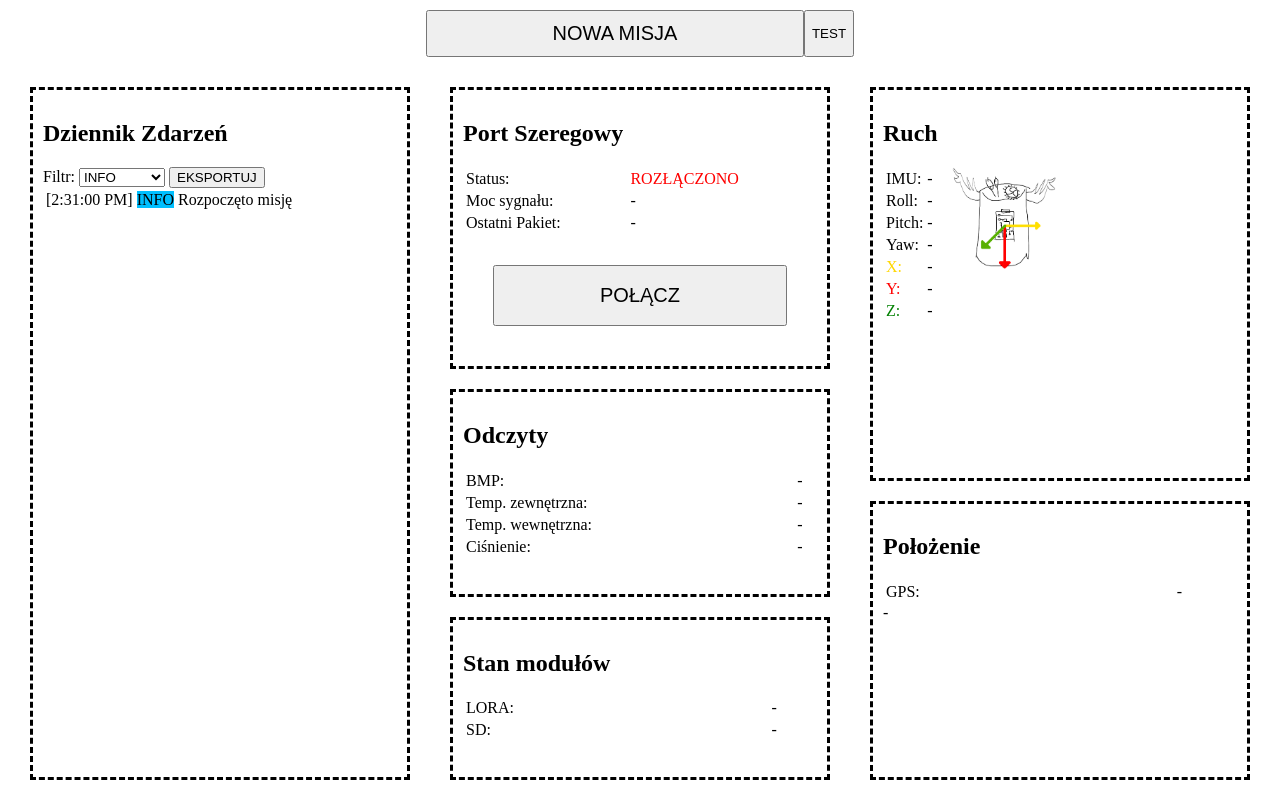
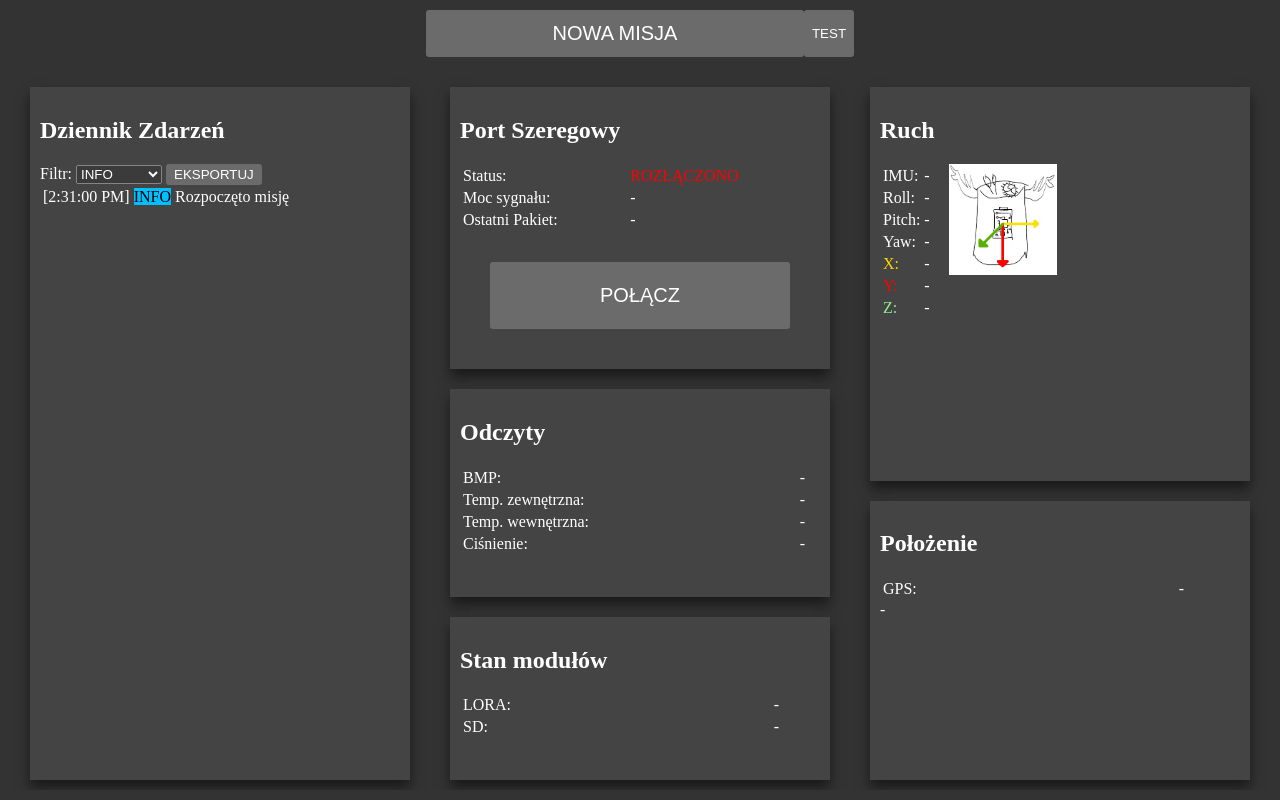
Before and after one commit to Asapros/spacereeds-plotter, a SvelteKit app: page / in a window 1280 px wide. Built offline with nearby package versions, Linux system fonts and the light colour scheme.

Commit message:
style changes

```diff
--- a/src/lib/events/ImportanceSymbol.svelte
+++ b/src/lib/events/ImportanceSymbol.svelte
@@ -12,6 +12,9 @@
 <span class={levelName}>{levelName}</span>
 
 <style>
+    span {
+        color: black;
+    }
     span.DEBUG {
         background-color: pink;
     }
--- a/src/lib/sensors/ModuleStatusSymbol.svelte
+++ b/src/lib/sensors/ModuleStatusSymbol.svelte
@@ -17,6 +17,6 @@
         color: red
     }
     span#healthy {
-        color: green
+        color: lightgreen;
     }
 </style>
--- a/src/lib/sensors/MovementPanel.svelte
+++ b/src/lib/sensors/MovementPanel.svelte
@@ -97,6 +97,6 @@
         color: red;
     }
     .axis-z {
-        color: green;
+        color: lightgreen;
     }
 </style>
--- a/src/routes/+page.svelte
+++ b/src/routes/+page.svelte
@@ -62,8 +62,14 @@
     </div>
 </article>
 <style>
-    * {
+    :root {
+        color-scheme: dark;
+    }
+
+    :global(body) {
         font-family: "Times New Roman",serif;
+        color: white;
+        background: #333333;
     }
     nav {
         display: flex;
@@ -84,12 +90,13 @@
         padding-inline: 10px;
     }
     .card {
-        border-style: dashed;
         padding: 10px;
         margin: 10px;
         flex: 1 1 auto;
         overflow: hidden;
         display: flex;
         flex-direction: column;
+        box-shadow: 0 8px 12px 0 rgba(0,0,0,0.5);
+        background: #444444 ;
     }
 </style>
```
